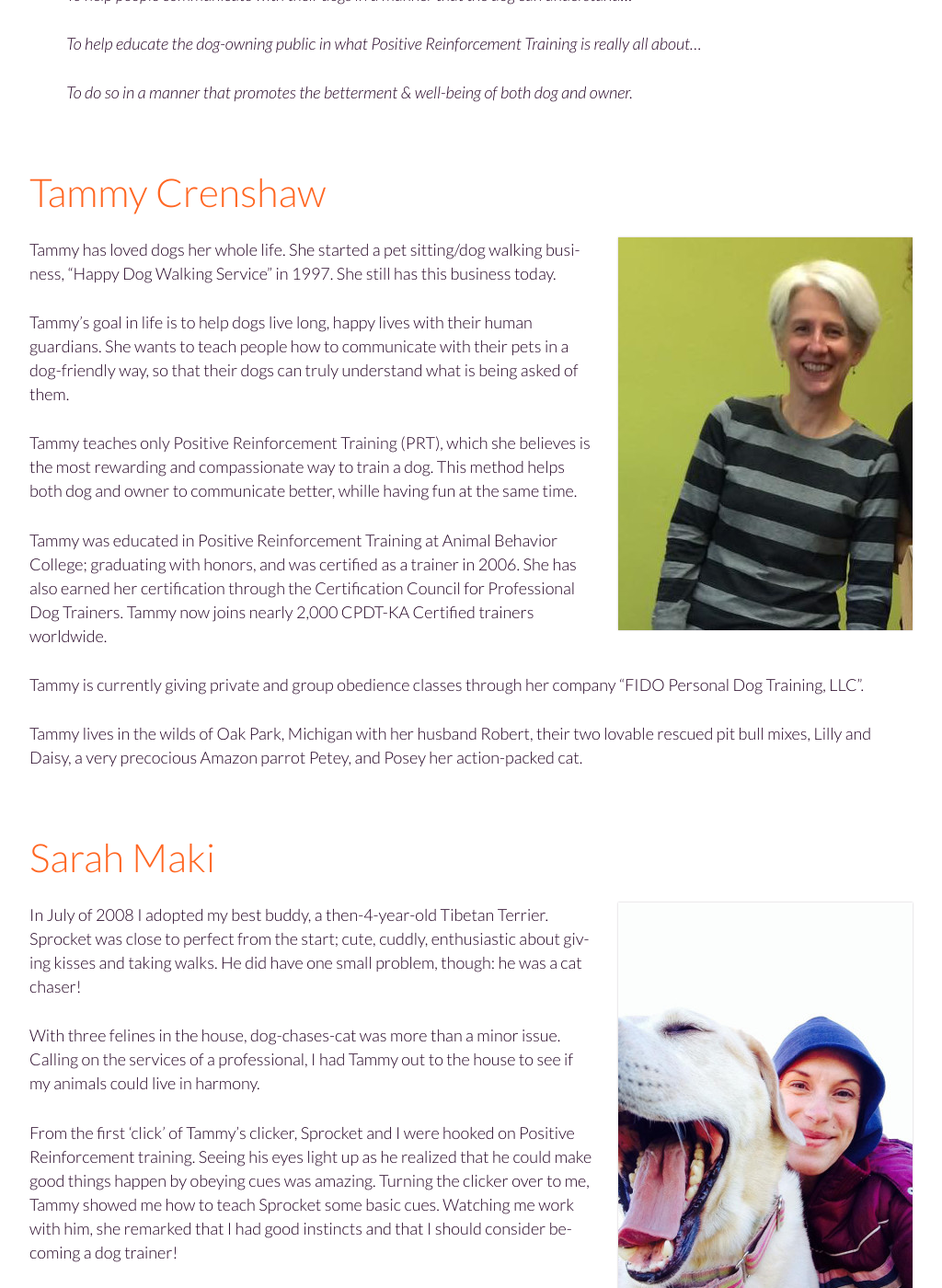
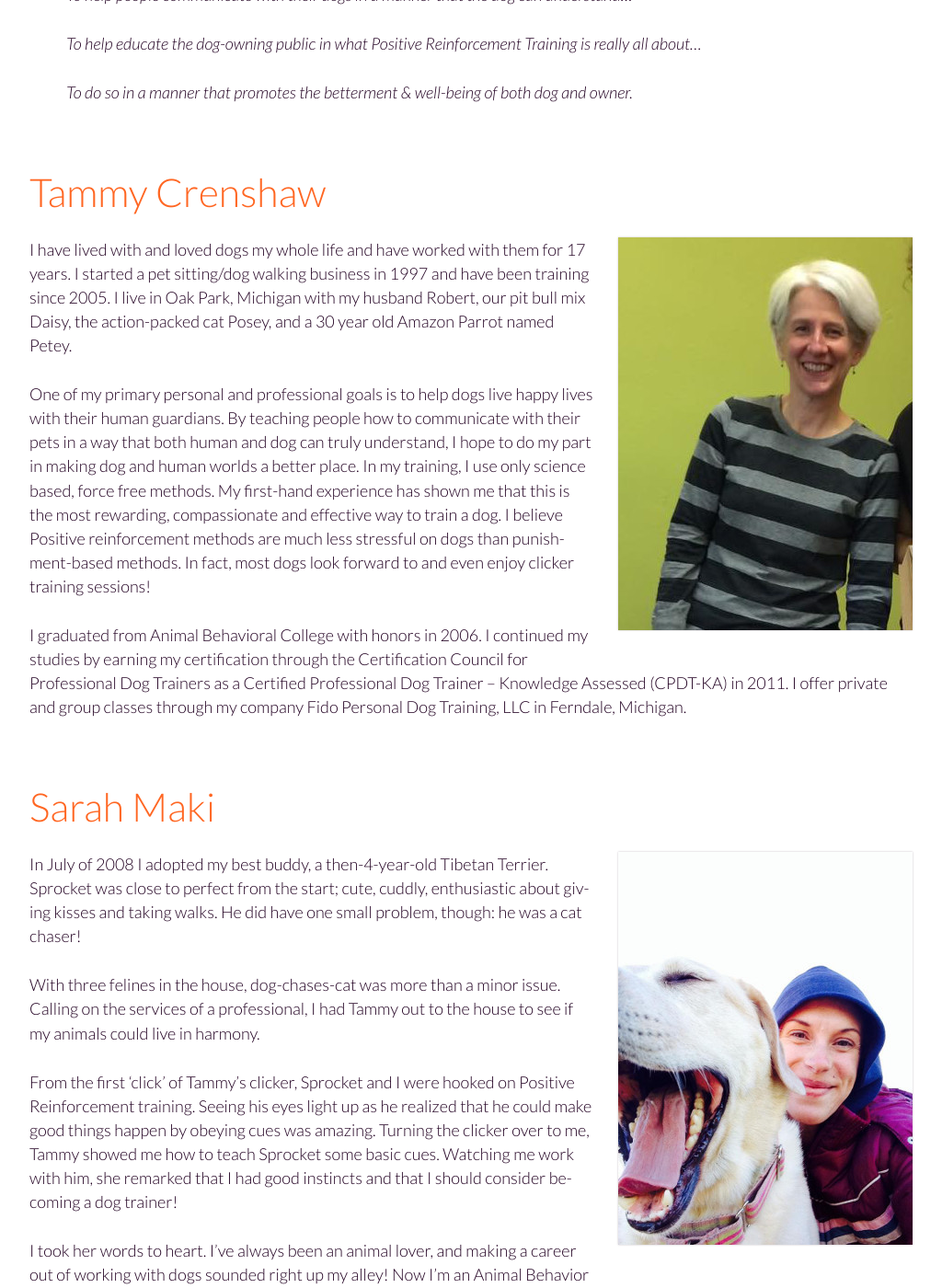
Before and after one commit to fidodogtraining/fidodogtraining.github.io, a Jekyll site: the page built from _autopages/about.md, in a window 1280 px wide and 1400 px high, scrolled down 744 px. Shown: the whole window at 92% size, without its empty margins (128-1152 px from the left). Built offline with Jekyll 4.4.1, drawn with Linux system fonts in a browser that asks for light colours; Markdown is read by kramdown in place of the engine named in the settings.

Commit message:
Update about.md

```diff
--- a/_autopages/about.md
+++ b/_autopages/about.md
@@ -14,28 +14,15 @@ FIDO's mission:
 
 ## Tammy Crenshaw
 <img class="right" src="/images/tammy.jpg" alt="" />
-Tammy has loved dogs her whole life. She started a pet sitting/dog walking business, "Happy Dog
-Walking Service" in 1997. She still has this business today.
 
-Tammy's goal in life is to help dogs live long, happy lives with their human guardians. She wants
-to teach people how to communicate with their pets in a dog-friendly way, so that their dogs can
-truly understand what is being asked of them.
+I have lived with and loved dogs my whole life and have worked with them for 17 years. I started a pet sitting/dog walking business in 1997 and have been training since 2005. I live in Oak Park, Michigan with my husband Robert, our pit bull mix Daisy, the action-packed cat Posey, and a 30 year old Amazon Parrot named Petey.
 
-Tammy teaches only Positive Reinforcement Training (PRT), which she believes is the most rewarding
-and compassionate way to train a dog. This method helps both dog and owner to communicate better,
-whille having fun at the same time.
+One of my primary personal and professional goals is to help dogs live happy lives with their human guardians. By teaching people how to communicate with their pets in a way that both human and dog can truly understand, I hope to do my part in making dog and human worlds a better place.
+In my training, I use only science based, force free methods. My first-hand experience has shown me that this is the most rewarding, compassionate and effective way to train a dog. I believe Positive reinforcement methods are much less stressful on dogs than punishment-based methods. In fact, most dogs look forward to and even enjoy clicker training sessions!
 
-Tammy was educated in Positive Reinforcement Training at Animal Behavior College; graduating with
-honors, and was certified as a trainer in 2006. She has also earned her certification
-through the Certification Council for Professional Dog Trainers. Tammy now joins nearly 2,000
-CPDT-KA Certified trainers worldwide.
+I graduated from Animal Behavioral College with honors in 2006. I continued my studies by earning my certification through the Certification Council for Professional Dog Trainers as a Certified Professional Dog Trainer – Knowledge Assessed (CPDT-KA) in 2011. I offer private and group classes through my company Fido Personal Dog Training, LLC in Ferndale, Michigan.
 
-Tammy is currently giving private and group obedience classes through her company "FIDO Personal Dog
-Training, LLC".
 
-Tammy lives in the wilds of Oak Park, Michigan with her husband Robert, their two lovable rescued
-pit bull mixes, Lilly and Daisy, a very precocious Amazon parrot Petey, and Posey her action-packed
-cat.
 
 ## Sarah Maki
 <img class="right" src="/images/sarah.jpg" alt="" />
```
